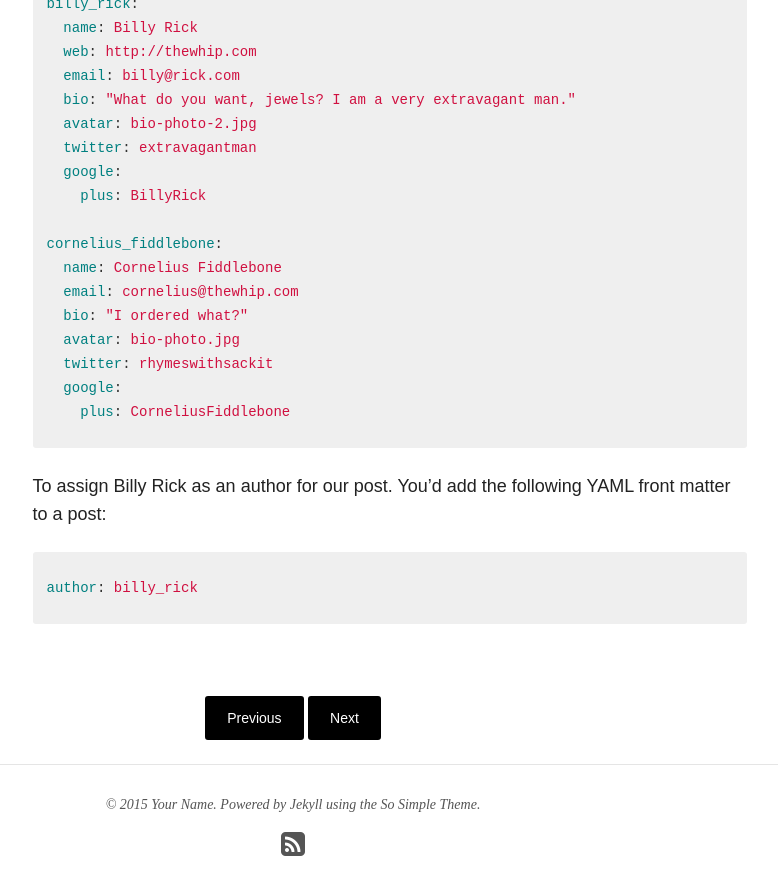
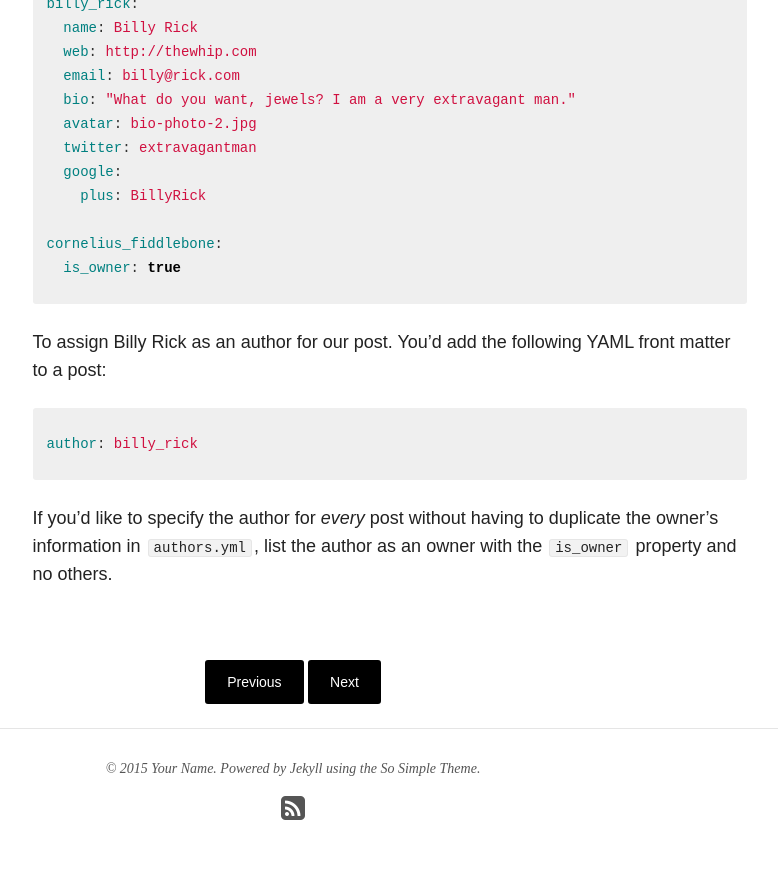
Before and after one commit to blalor/blalor.github.io, a Jekyll site: the page built from _posts/articles/2014-06-19-author-override.md, in a window 1280 px wide and 900 px high, scrolled down 1246 px. Shown: the top 895 px of the window, without its empty margins (347-1125 px from the left). Built offline with Jekyll 4.4.1, drawn with Linux system fonts in a browser that asks for light colours; nearby versions of some CDN libraries.

Commit message:
Add support for sharing owner/author config

```diff
--- a/_includes/head.html
+++ b/_includes/head.html
@@ -2,8 +2,10 @@
 <title>{% if page.title %}{{ page.title }} &#8211; {% endif %}{{ site.title }}</title>
 {% if page.excerpt %}<meta name="description" content="{{ page.excerpt | strip_html }}">{% endif %}
 {% if page.tags %}<meta name="keywords" content="{{ page.tags | join: ', ' }}">{% endif %}
-{% if page.author %}
-  {% assign author = site.data.authors[page.author] %}{% else %}{% assign author = site.owner %}
+{% if page.author and site.data.authors[page.author] and site.data.authors[page.author].is_owner != true %}
+  {% assign author = site.data.authors[page.author] %}
+{% else %}
+  {% assign author = site.owner %}
 {% endif %}
 
 {% include open-graph.html %}
--- a/_layouts/post.html
+++ b/_layouts/post.html
@@ -24,8 +24,10 @@
         {% endif %}
       </header>
       <footer class="entry-meta">
-        {% if page.author %}
-          {% assign author = site.data.authors[page.author] %}{% else %}{% assign author = site.owner %}
+        {% if page.author and site.data.authors[page.author] and site.data.authors[page.author].is_owner != true %}
+          {% assign author = site.data.authors[page.author] %}
+        {% else %}
+          {% assign author = site.owner %}
         {% endif %}
         {% if author.avatar contains 'http' %}
           <img src="{{ author.avatar }}" class="bio-photo" alt="{{ author.name }} bio photo"></a>
--- a/_posts/articles/2014-06-19-author-override.md
+++ b/_posts/articles/2014-06-19-author-override.md
@@ -33,13 +33,7 @@
     plus: BillyRick
 
 cornelius_fiddlebone:
-  name: Cornelius Fiddlebone
-  email: cornelius@thewhip.com
-  bio: "I ordered what?"
-  avatar: bio-photo.jpg
-  twitter: rhymeswithsackit
-  google:
-    plus: CorneliusFiddlebone
+  is_owner: true
 {% endhighlight %}
 
 To assign Billy Rick as an author for our post. You'd add the following YAML front matter to a post:
@@ -47,3 +41,5 @@
 {% highlight yaml %}
 author: billy_rick
 {% endhighlight %}
+
+If you'd like to specify the author for *every* post without having to duplicate the owner's information in `authors.yml`, list the author as an owner with the `is_owner` property and no others.
--- a/feed.xml
+++ b/feed.xml
@@ -15,7 +15,7 @@
   {% if site.owner.email %}<email>{{ site.owner.email }}</email>{% endif %}
 </author>
 {% for post in site.posts limit:20 %}
-{% if post.author %}
+{% if post.author and site.data.authors[post.author] and site.data.authors[post.author].is_owner != true %}
   {% assign author = site.data.authors[post.author] %}
 {% else %}
   {% assign author = site.owner %}
```
Also changed, not shown: _data/authors.yml (+1 -7 lines).
